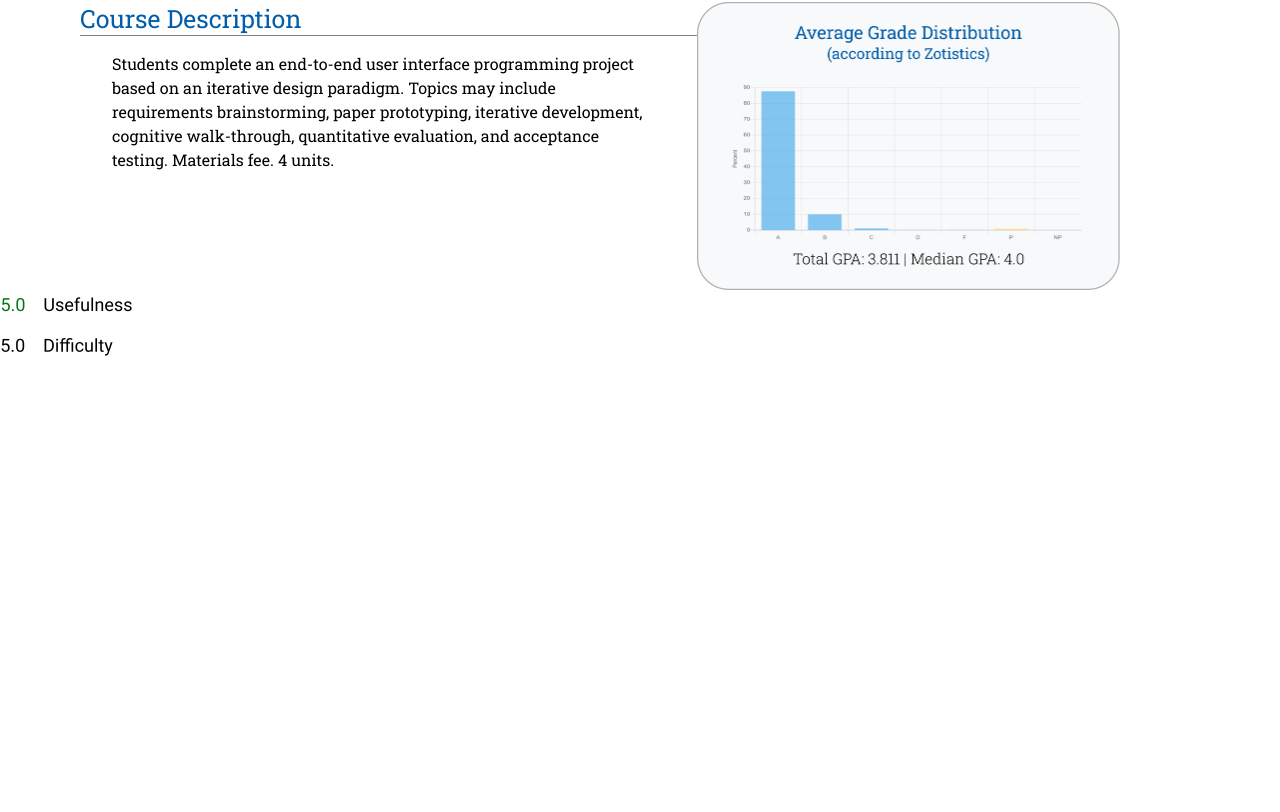
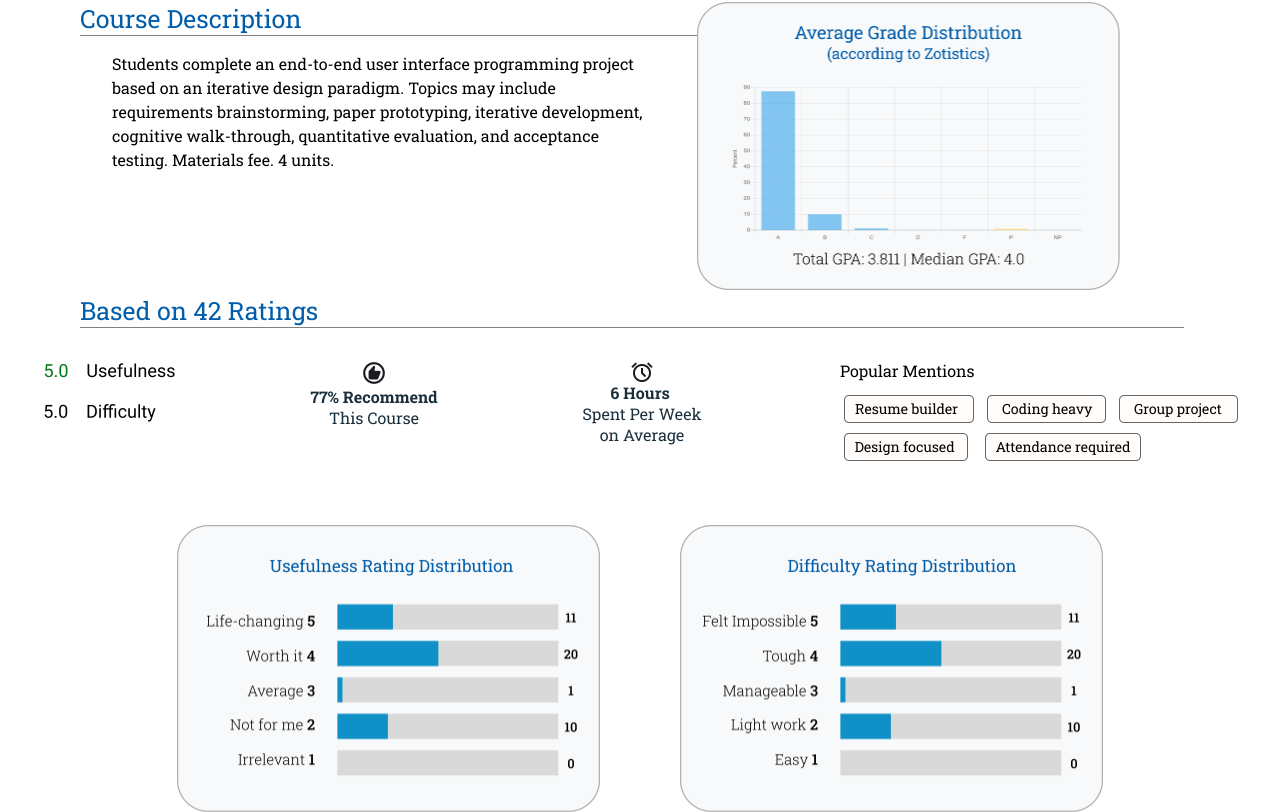
Before and after one commit to KyleHu14/ratemy-course, a Next.js app: page /course/inf134 in a window 1280 px wide. Shown: the part 279-1091 px from the top of the page. Before the commit the page ends 800 px from the top, so only its background shows below. Built offline with nearby package versions, Linux system fonts and the light colour scheme.

Commit message:
halfway finished with course overview page

```diff
--- a/pages/course/inf134.js
+++ b/pages/course/inf134.js
@@ -44,7 +44,7 @@ const inf134 = () => {
 					{/* Description Section */}
 					<div className={styles.courseDesc}>
 						<div className={styles.descLeft}>
-							<div className={styles.courseDescTitle}>
+							<div className={styles.coursePageTitle}>
 								Course Description
 							</div>
 							<div className={styles.descText}>
@@ -68,14 +68,50 @@ const inf134 = () => {
 					</div>
 					{/* "Based on 42 Ratings Section" */}
 					<div className={styles.reviewStats}>
+						<div className={`${styles.coursePageTitle} ${styles.reviewStatsTitle}`}>
+							Based on 42 Ratings
+						</div>
+						<div className={styles.reviewImages}>
 							<Image
 								src="/course-page/avg-ratings.png"
 								width={133}
 								height={61.73}
 								alt="Average Ratings for This Course"
 							/>
+							<Image
+								src="/course-page/rec-percent.png"
+								width={140}
+								height={68}
+								alt="Recommendation percentage"
+							/>
+							<Image
+								src="/course-page/avg-hrs-spent.png"
+								width={140}
+								height={85}
+								alt="Average hours spent on course"
+							/>
+							<Image
+								src="/course-page/popular-tags.png"
+								width={398}
+								height={101}
+								alt="Average hours spent on course"
+							/>
 						</div>
-
+						<div className={styles.graphDist}>
+							<Image
+								src="/course-page/useful-rating-dist.png"
+								width={423}
+								height={287}
+								alt="Average hours spent on course"
+							/>
+							<Image
+								src="/course-page/diff-rating-dist.png"
+								width={423}
+								height={287}
+								alt="Average hours spent on course"
+							/>
+						</div>
+					</div>
 				</div>
 			</div>
 		</>
--- a/styles/pages/CoursePage.module.css
+++ b/styles/pages/CoursePage.module.css
@@ -83,7 +83,7 @@
 	margin-left: 5rem;
 }
 
-.courseDescTitle{
+.coursePageTitle{
 	color: #005DAB;
 	font-size: 25px;
 	border-bottom: 1px solid grey;
@@ -101,3 +101,27 @@
 .descImg{
 	margin-right: 10rem;
 }
+
+.reviewStats{
+
+}
+
+.reviewImages{
+	display:flex;
+	justify-content: center;
+	column-gap: 8rem;
+	margin-top: 2rem
+}
+
+.reviewStatsTitle{
+	margin-left: 5rem;
+	margin-right: 6rem;
+
+}
+
+.graphDist{
+	display: flex;
+	justify-content: center;
+	margin-top: 4rem;
+	column-gap: 5rem;
+}
```
Also changed, not shown: public/course-page/diff-rating-dist.png (added), public/course-page/useful-rating-dist.png (added). Lines whose indentation alone changed are shown as unchanged.
